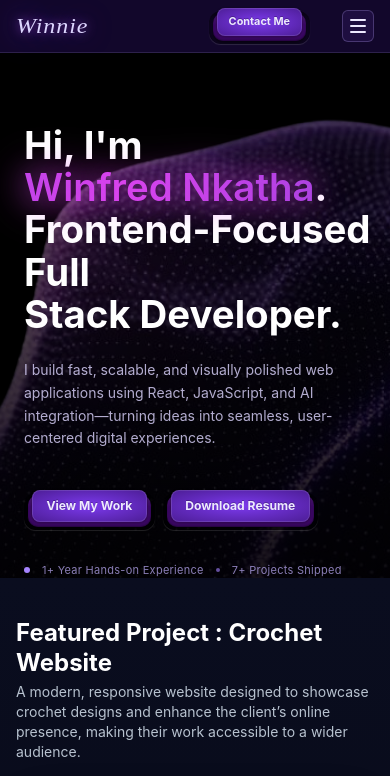
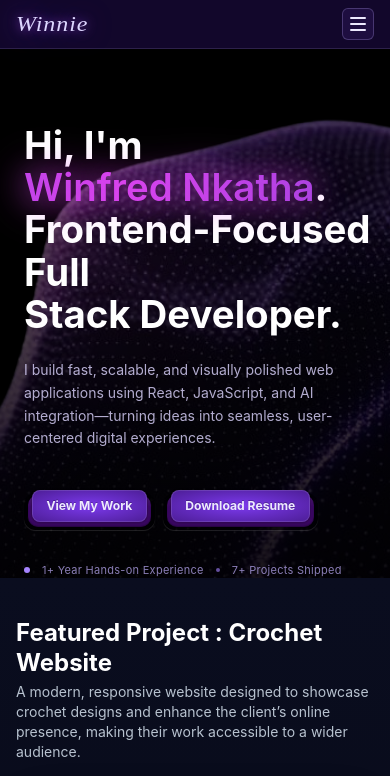
Before and after one commit to Winney360/Winfred-Nkatha-Portfolio, a React (Vite) app in the folder client/: page / in a window 390 px wide. Shown: the top 776 px of the page. Built offline with nearby package versions, Linux system fonts and the light colour scheme; no server answers.

Commit message:
style(Hero): wrap ThreeDButton in a div for improved layout on larger screens

```diff
--- a/client/src/sections/Hero.jsx
+++ b/client/src/sections/Hero.jsx
@@ -35,9 +35,11 @@ const Hero = () => {
                 <li><a href="#experience" className="transition-colors hover:text-white">Experience</a></li>
               </ul>
 
-              <ThreeDButton href="#contact" className="hidden md:inline-block" size="sm">
-                Contact Me
-              </ThreeDButton>
+              <div className="hidden md:block">
+                <ThreeDButton href="#contact" size="sm">
+                  Contact Me
+                </ThreeDButton>
+              </div>
 
               <button
                 type="button"
```
